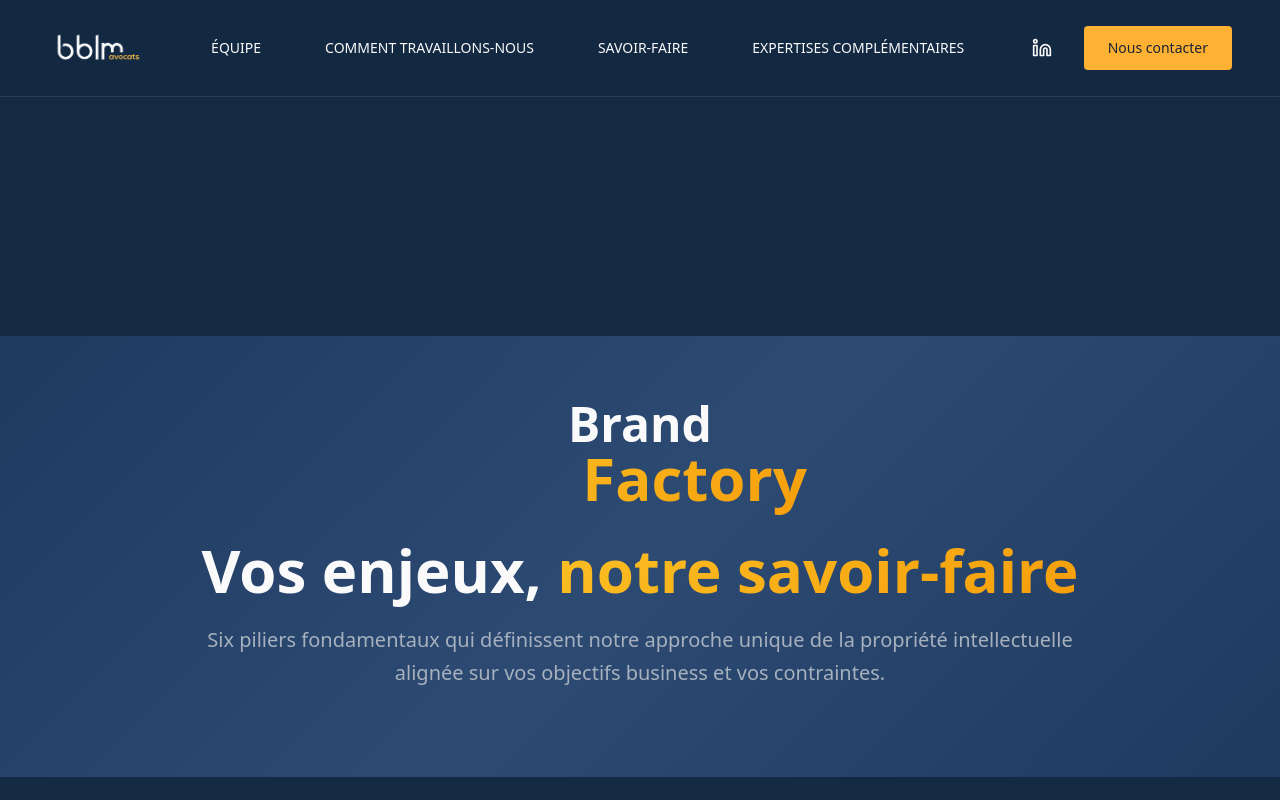
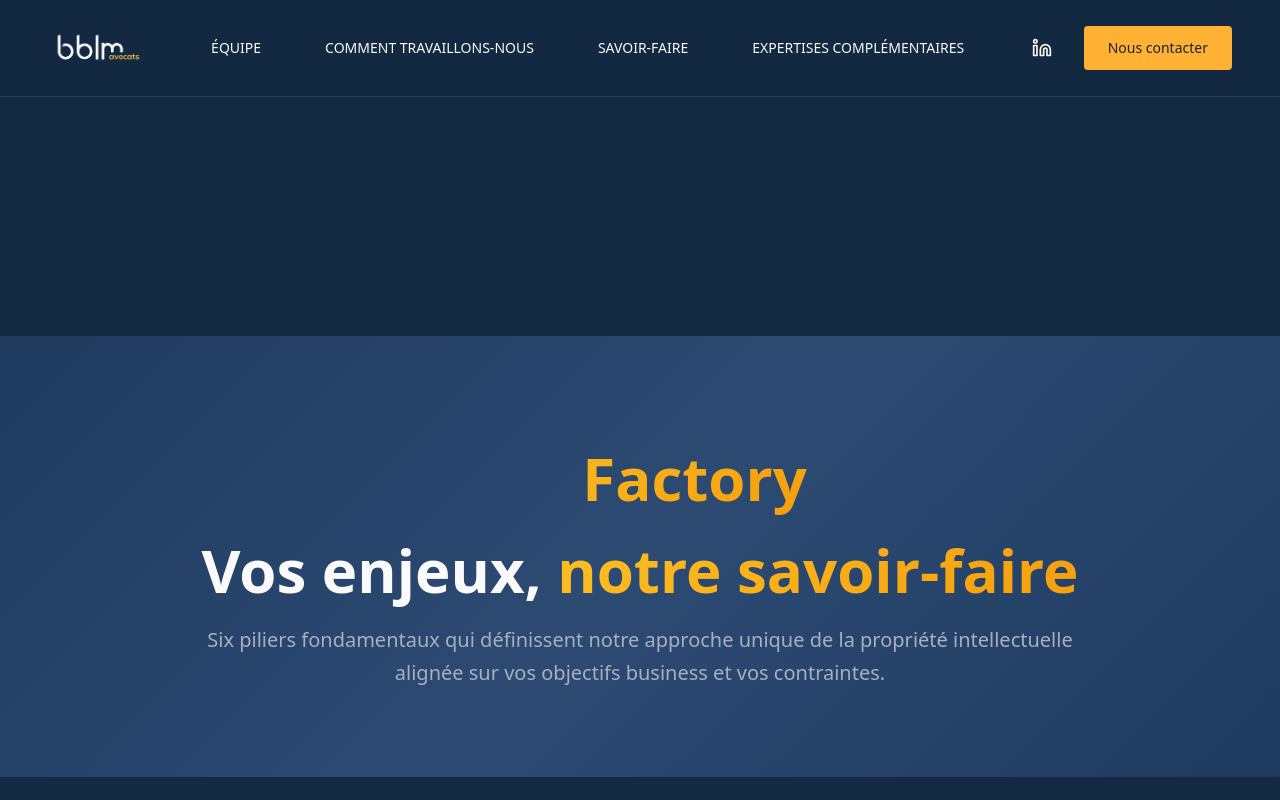
Before and after one commit to denelfrederic/offreip-bblma, a React (Vite) app: page /comment-travaillons-nous in a window 1280 px wide. Shown: the top 800 px of the page. Built offline with nearby package versions, Linux system fonts and the light colour scheme.

Commit message:
Remove element
Remove the "Brand Factory" heading.

```diff
--- a/src/pages/CommentTravaillonsNous.tsx
+++ b/src/pages/CommentTravaillonsNous.tsx
@@ -46,7 +46,7 @@ const CommentTravaillonsNous = () => {
           <div className="max-w-7xl mx-auto px-4 sm:px-6 lg:px-8">
             <div className="text-center">
               <h1 className="text-3xl sm:text-4xl lg:text-5xl font-bold text-foreground mb-8 leading-tight text-center">
-                Brand
+
                 <br />
                 <span className="text-gradient text-4xl sm:text-5xl lg:text-6xl">       Factory</span>
               </h1>
```
